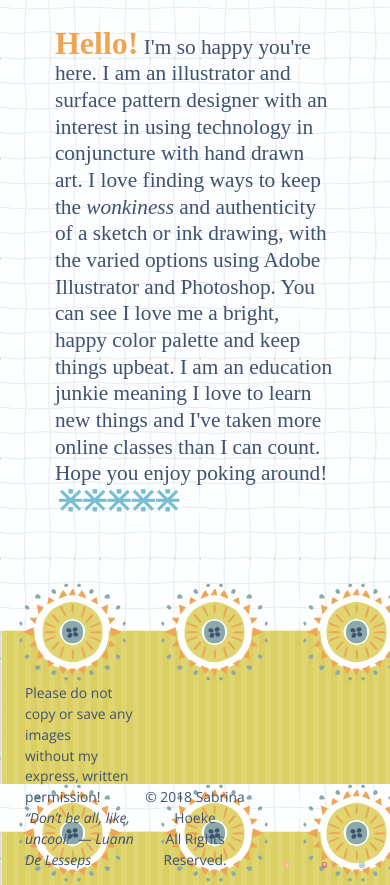
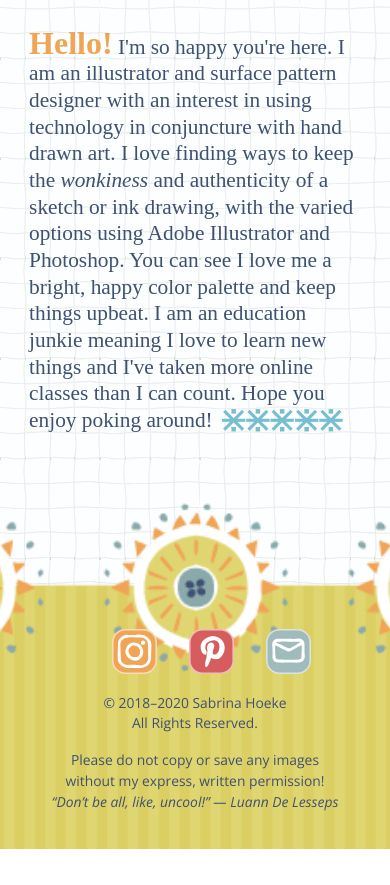
Before and after one commit to shoeke/shoekesite, a plain HTML site: page index.html in a window 390 px wide. Shown: the part 543-1428 px from the top of the page. After the commit the page ends 1392 px from the top, so only its background shows below. Drawn offline with nearby package versions, Linux system fonts and the light colour scheme.

Commit message:
footer content responsive

```diff
--- a/index.html
+++ b/index.html
@@ -138,9 +138,10 @@ function showDivs(n) {
 
     <!-- FOOTER -->
     <footer>
-      <p class="footer-copy">Please do not copy or save any images <br> without my express, written permission!<br><q> “Don’t be all, like, uncool!” &mdash; Luann De Lesseps</q></p>
+      <div class="footer-contents">
+        <p class="footer-copy warn">Please do not copy or save any images <br> without my express, written permission!<br><q> “Don’t be all, like, uncool!” &mdash; Luann De Lesseps</q></p>
 
-      <p class="footer-copy">&copy; 2018 Sabrina Hoeke<br>All Rights Reserved.</p>
+        <p class="footer-copy cr">&copy; 2018–2020 Sabrina&nbsp;Hoeke All&nbsp;Rights&nbsp;Reserved.</p>
 
         <div class="icon-holder">
           <div class="icon-box">
@@ -155,6 +156,8 @@ function showDivs(n) {
             <a href="mailto:sabrina.hoeke@yahoo.com" title="Email Me" ><img src="resources/images/icon-email.svg" alt="Email Me"></a>
           </div>
         </div>
+      </div>
+
     </footer>
 
   </div> <!--CLOSE WRAPPER-->
--- a/resources/css/sabrina-hoeke-ws.css
+++ b/resources/css/sabrina-hoeke-ws.css
@@ -160,38 +160,53 @@ nav ul li {
 
 footer {
   background-image: url("../images/footer-05.png");
+  background-position: top center;
+  background-size: cover;
+  background-repeat: no-repeat;
   width: 100%;
   max-width: 1280px;
   margin: 0 auto;
-  padding: 100px 25px 15px 25px;
-  display: flex;
-  justify-content: space-between;
-  align-items: flex-end;
+  padding: 110px 50px 15px 50px;
   font-family: 'Open Sans', sans-serif;
 
 }
+.footer-contents {
+  display: grid;
+  grid-template-columns: repeat(3, 33.33%);
+  grid-template-rows: 1fr;
+  grid-template-areas: "warn cr social";
+  grid-gap: .75em;
+  align-items: end;
+  margin-top: .75em;
+}
+
 .icon-holder {
-  width: 33.3%;
+  grid-area: social;
   display: flex;
   justify-content: flex-end;
+  align-self: flex-end;
 }
 
 .icon-box {
   width: 12%;
+  min-width: 45px;
   margin-left: 1.5em;
 }
 .icon-box img {
   width: 100%;
 }
 .footer-copy {
-  width: 33.3%;
   font-size: .65rem;
   line-height: 1.5;
+  align-self: end;
 }
-footer>p:nth-child(2) {
+.warn {
+  grid-area: warn;
+}
+.cr {
   text-align: center;
+  grid-area: cr;
 }
-
 
 q {
   font-style: italic;
@@ -783,8 +798,23 @@ color: #3F5170;
   main {
     padding: 1.5em .5em 2em;
   }
+  .footer-contents {
+    grid-template-columns: repeat(2, 50%);
+    grid-template-rows: auto;
+    grid-template-areas: " warn social"
+    "warn cr";
+    align-items: start;
+    margin-bottom: 1em;
+  }
+  .icon-holder {
+    justify-content: flex-end;
+  }
+  .cr {
+    text-align: right;
+  }
 }
 @media only screen and (max-width: 768px){
+
   div.placeholder-image {
     width: 90%;
   }
@@ -794,7 +824,6 @@ color: #3F5170;
   nav ul {
     display: none;
   }
-
   header {
     align-items: flex-start;
   }
@@ -804,6 +833,24 @@ color: #3F5170;
   main {
     padding-top: 1em;
   }
+  .footer {
+    padding: 110px 10px 15px;
+  }
+  .footer-contents {
+    grid-template-columns: 1fr;
+    grid-template-rows: auto;
+    grid-template-areas: "social"
+    "cr" "warn";
+    margin-bottom: 1em;
+  }
+  .footer-copy {
+    text-align: center;
+    justify-self: center;
+  }
+  .icon-holder {
+    justify-content: center;
+  }
+
 }
 
 @media only screen and (max-width: 568px){
@@ -851,5 +898,8 @@ color: #3F5170;
   .slideControl button {
     width: 65%
   }
+  main p {
+    width: 90%;
+  }
 
 }
```
Lines whose indentation alone changed are shown as unchanged.
